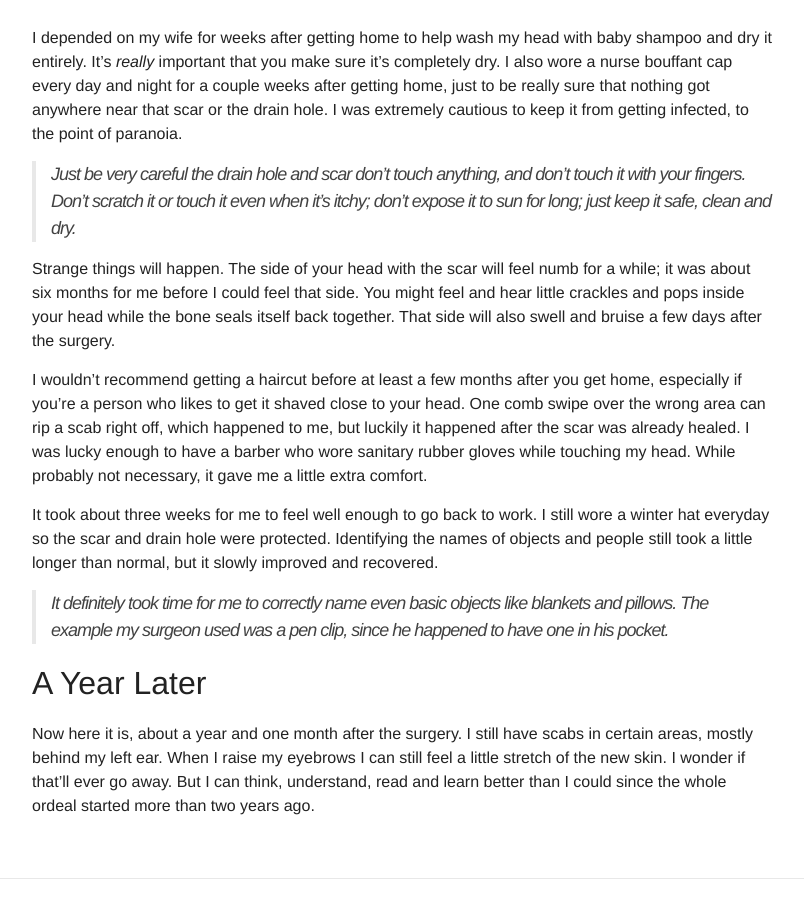
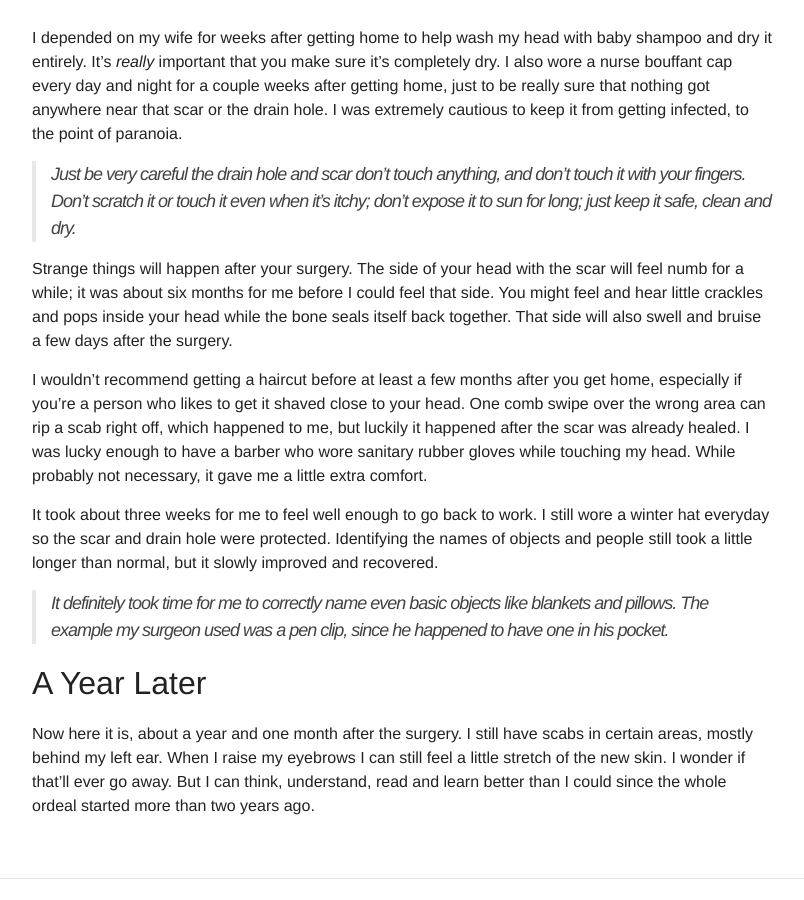
Before and after one commit to ajsaucier/ajsaucier.github.io, a Jekyll site: the page built from _posts/2019-02-07-a-look-back-on-brain-surgery.md, in a window 1280 px wide and 900 px high, scrolled down 3054 px. Shown: the whole window, without its empty margins (238-1042 px from the left). Built offline with Jekyll 4.4.1, drawn with Linux system fonts in a browser that asks for light colours.

Commit message:
Update Post “2019-02-07-a-look-back-on-brain-surgery”

```diff
--- a/_posts/2019-02-07-a-look-back-on-brain-surgery.md
+++ b/_posts/2019-02-07-a-look-back-on-brain-surgery.md
@@ -80,7 +80,7 @@ I depended on my wife for weeks after getting home to help wash my head with bab
 
 > Just be very careful the drain hole and scar don't touch anything, and don't touch it with your fingers. Don't scratch it or touch it even when it's itchy; don't expose it to sun for long; just keep it safe, clean and dry.
 
-Strange things will happen. The side of your head with the scar will feel numb for a while; it was about six months for me before I could feel that side. You might feel and hear little crackles and pops inside your head while the bone seals itself back together. That side will also swell and bruise a few days after the surgery.
+Strange things will happen after your surgery. The side of your head with the scar will feel numb for a while; it was about six months for me before I could feel that side. You might feel and hear little crackles and pops inside your head while the bone seals itself back together. That side will also swell and bruise a few days after the surgery.
 
 I wouldn't recommend getting a haircut before at least a few months after you get home, especially if you're a person who likes to get it shaved close to your head. One comb swipe over the wrong area can rip a scab right off, which happened to me, but luckily it happened after the scar was already healed. I was lucky enough to have a barber who wore sanitary rubber gloves while touching my head. While probably not necessary, it gave me a little extra comfort.
 
```
